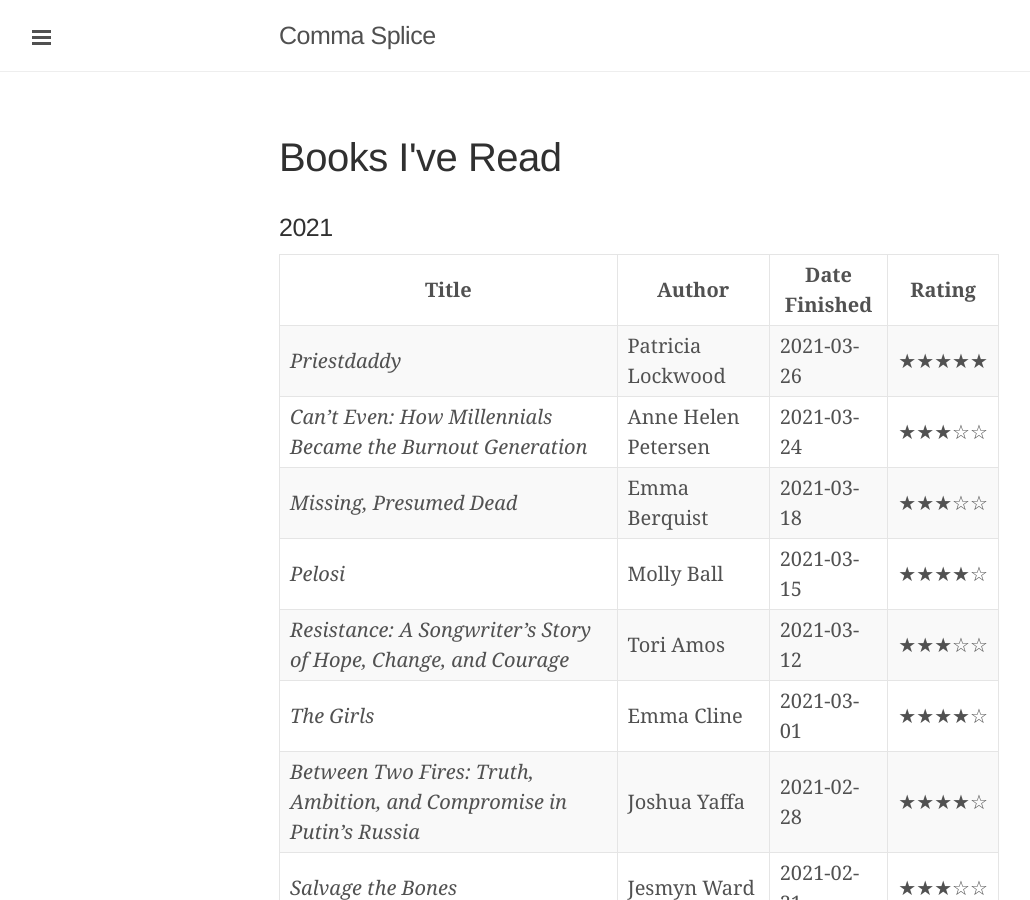
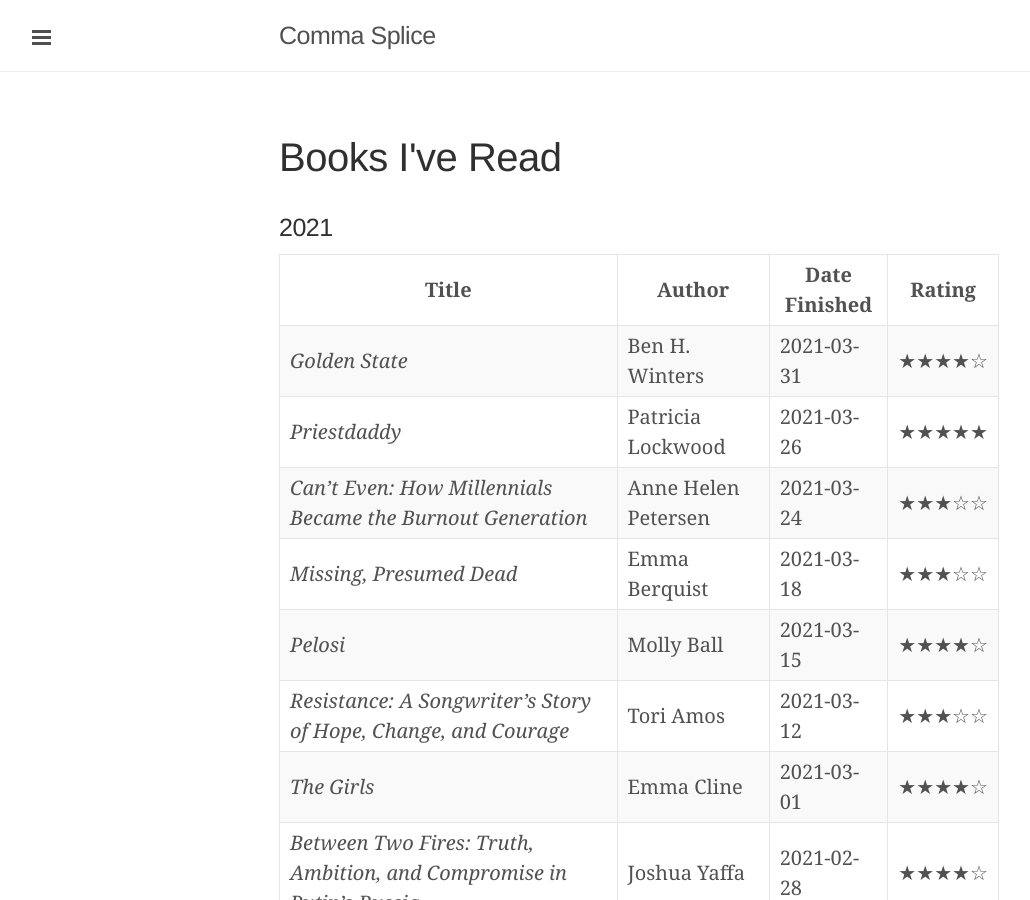
Before and after one commit to davidixon/davidixon.github.io, a Jekyll site: the page built from books.md, in a window 1280 px wide and 900 px high. Shown: the whole window, without its empty margins (1-1031 px from the left). Built offline with Jekyll 4.4.1, drawn with Linux system fonts in a browser that asks for light colours.

Commit message:
updated book log

```diff
--- a/books.md
+++ b/books.md
@@ -7,6 +7,7 @@
 
 | Title | Author | Date Finished | Rating |
 | ----- | ------ | ------------- | ------ |
+| *Golden State* | Ben H. Winters | 2021-03-31 | ★★★★☆ |
 | *Priestdaddy* | Patricia Lockwood | 2021-03-26 | ★★★★★ |
 | *Can't Even: How Millennials Became the Burnout Generation* | Anne Helen Petersen | 2021-03-24 | ★★★☆☆ |
 | *Missing, Presumed Dead* | Emma Berquist | 2021-03-18 | ★★★☆☆ |
```
